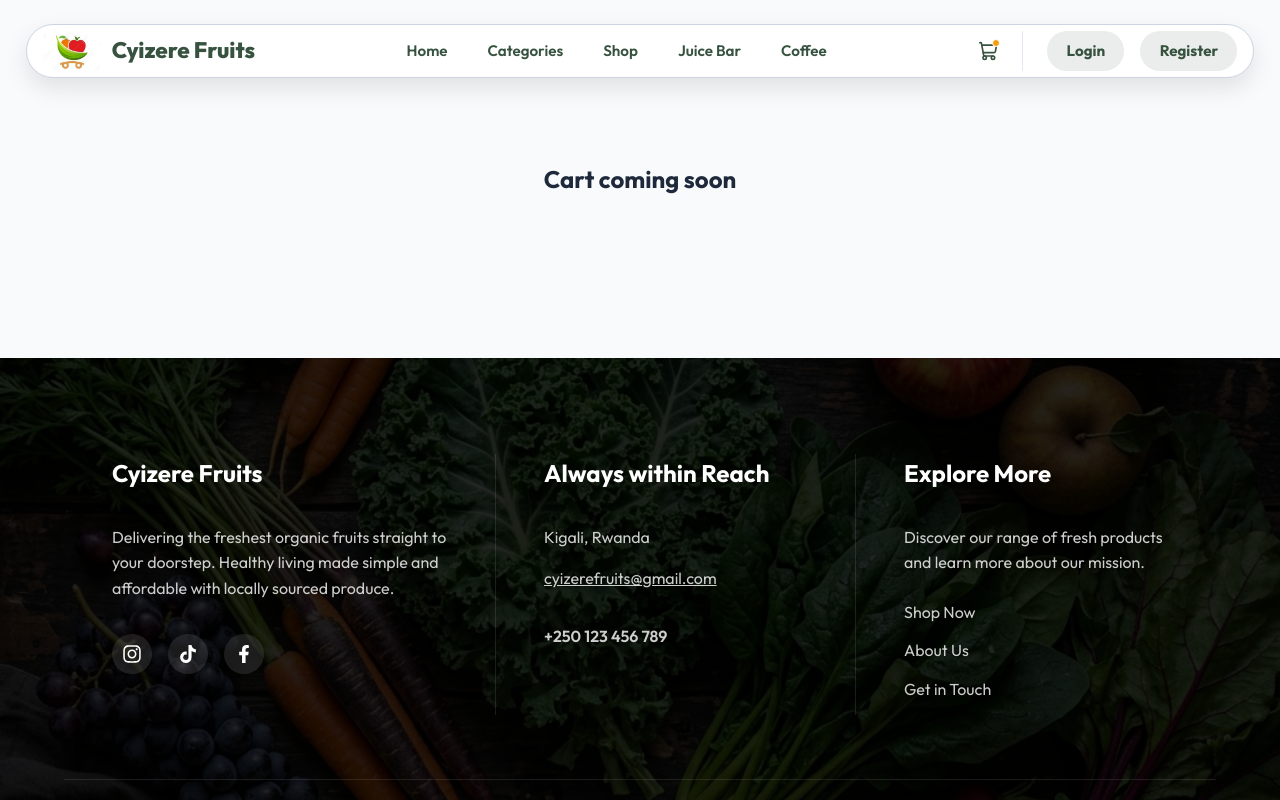
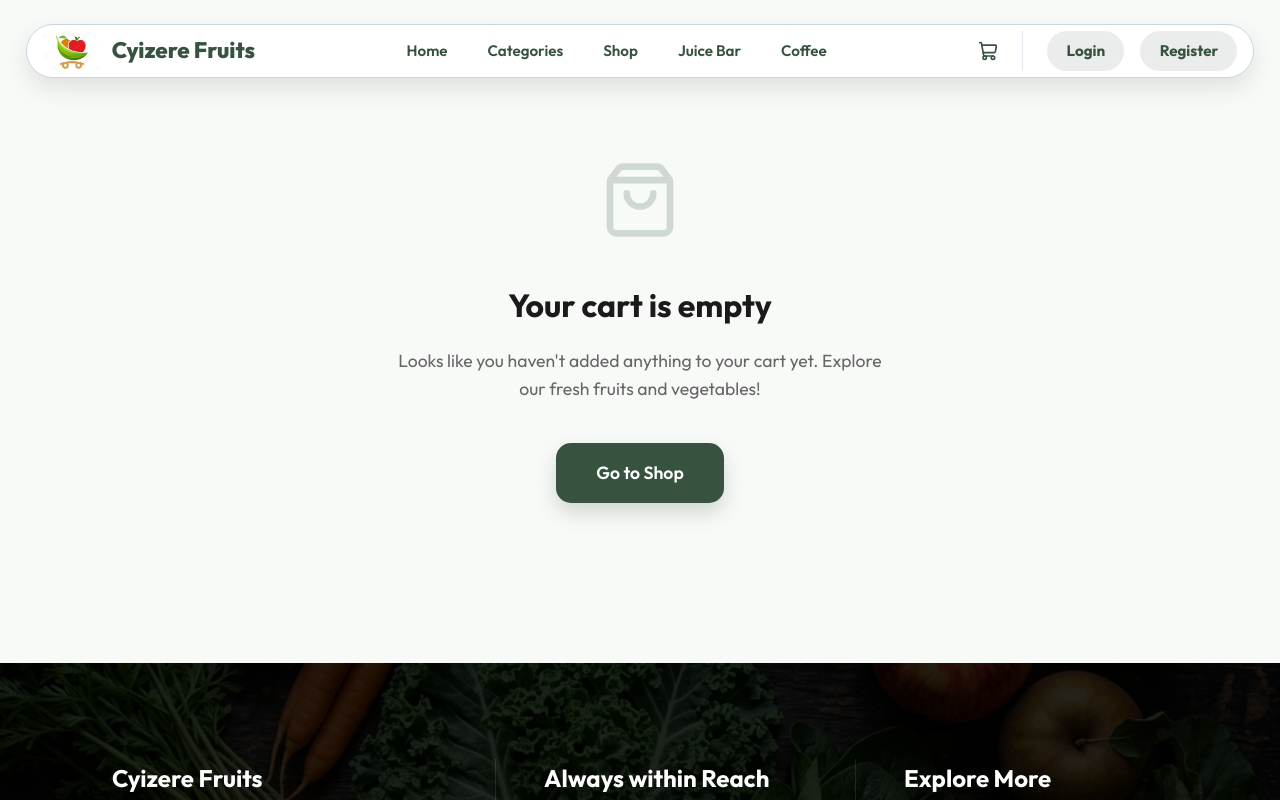
Before and after one commit to NtSasha/cyizere-fruits, a React (Vite) app in the folder frontend/: page /cart in a window 1280 px wide. Shown: the top 800 px of the page. Built offline with nearby package versions, Linux system fonts and the light colour scheme.

Commit message:
Update core application structure: routing, navigation, state management, and shop page

```diff
--- a/frontend/src/App.jsx
+++ b/frontend/src/App.jsx
@@ -6,6 +6,9 @@ import Home from './pages/Home';
 import Categories from './pages/Categories';
 import Shop from './pages/Shop';
 import JuiceBuilder from './pages/JuiceBuilder';
+import CoffeeBuilder from './pages/CoffeeBuilder';
+import Cart from './pages/Cart';
+import Checkout from './pages/Checkout';
 import Login from './components/Login';
 import Register from './components/Register';
 
@@ -21,11 +24,13 @@ function App() {
         <Route path="/categories" element={<Categories />} />
         <Route path="/shop" element={<Shop />} />
         <Route path="/juice-bar" element={<JuiceBuilder />} />
+        <Route path="/coffee-bar" element={<CoffeeBuilder />} />
+        <Route path="/cart" element={<Cart />} />
+        <Route path="/checkout" element={<Checkout />} />
+
         {/* Placeholder routes for future */}
         <Route path="/login" element={<div style={{minHeight: '80vh', display: 'flex', alignItems: 'center', justifyContent: 'center', textAlign: 'center'}}><h2>Login coming soon</h2></div>} />
         <Route path="/register" element={<div style={{minHeight: '80vh', display: 'flex', alignItems: 'center', justifyContent: 'center', textAlign: 'center'}}><h2>Register coming soon</h2></div>} />
-        <Route path="/cart" element={<div style={{padding: '10rem 5%', textAlign: 'center'}}><h2>Cart coming soon</h2></div>} />
-        <Route path="/coffee" element={<div style={{padding: '10rem 5%', textAlign: 'center'}}><h2>Coffee coming soon</h2></div>} />
       </Routes>
       <Footer />
 
--- a/frontend/src/components/Navbar.css
+++ b/frontend/src/components/Navbar.css
@@ -134,15 +134,21 @@
   transform: translateY(-2px);
 }
 
-.cart-dot {
+.cart-count-badge {
   position: absolute;
-  top: -2px;
-  right: -2px;
-  width: 8px;
-  height: 8px;
-  background-color: var(--secondary);
+  top: -8px;
+  right: -8px;
+  background: #2e7d32;
+  color: white;
+  font-size: 0.7rem;
+  font-weight: 800;
+  width: 18px;
+  height: 18px;
+  display: flex;
+  align-items: center;
+  justify-content: center;
   border-radius: 50%;
-  border: 1.5px solid white;
+  border: 2px solid white;
 }
 
 .auth-buttons {
--- a/frontend/src/components/Navbar.jsx
+++ b/frontend/src/components/Navbar.jsx
@@ -1,11 +1,13 @@
 import React, { useState, useEffect } from 'react';
 import { Link, useLocation, useNavigate } from 'react-router-dom';
 import { Search, ShoppingCart, Leaf } from 'lucide-react';
+import { useCart } from '../context/CartContext';
 import './Navbar.css';
 
 const Navbar = ({ onLoginClick, onRegisterClick }) => {
   const location = useLocation();
   const navigate = useNavigate();
+  const { cartCount } = useCart();
   const currentPath = location.pathname;
   const [activeAnchor, setActiveAnchor] = useState('');
 
@@ -21,7 +23,7 @@ const Navbar = ({ onLoginClick, onRegisterClick }) => {
     { name: 'Categories', path: '/categories' },
     { name: 'Shop', path: '/shop' },
     { name: 'Juice Bar', path: '/juice-bar' },
-    { name: 'Coffee', path: '/coffee' }
+    { name: 'Coffee', path: '/coffee-bar' }
   ];
 
   const handleNavClick = (e, path) => {
@@ -74,7 +76,7 @@ const Navbar = ({ onLoginClick, onRegisterClick }) => {
 
           <Link to="/cart" className="action-icon">
             <ShoppingCart size={20} />
-            <span className="cart-dot"></span>
+            {cartCount > 0 && <span className="cart-count-badge">{cartCount}</span>}
           </Link>
 
           <div className="auth-buttons">
--- /dev/null
+++ b/frontend/src/context/CartContext.jsx
@@ -0,0 +1,70 @@
+import React, { createContext, useContext, useState, useEffect } from 'react';
+
+const CartContext = createContext();
+
+export const useCart = () => {
+  const context = useContext(CartContext);
+  if (!context) {
+    throw new Error('useCart must be used within a CartProvider');
+  }
+  return context;
+};
+
+export const CartProvider = ({ children }) => {
+  const [cartItems, setCartItems] = useState(() => {
+    const savedCart = localStorage.getItem('cyizere_cart');
+    return savedCart ? JSON.parse(savedCart) : [];
+  });
+
+  useEffect(() => {
+    localStorage.setItem('cyizere_cart', JSON.stringify(cartItems));
+  }, [cartItems]);
+
+  const addToCart = (product) => {
+    setCartItems((prevItems) => {
+      const existingItem = prevItems.find((item) => item.id === product.id);
+      if (existingItem) {
+        return prevItems.map((item) =>
+          item.id === product.id ? { ...item, quantity: item.quantity + 1 } : item
+        );
+      }
+      return [...prevItems, { ...product, quantity: 1 }];
+    });
+  };
+
+  const removeFromCart = (productId) => {
+    setCartItems((prevItems) => prevItems.filter((item) => item.id !== productId));
+  };
+
+  const updateQuantity = (productId, quantity) => {
+    if (quantity < 1) return;
+    setCartItems((prevItems) =>
+      prevItems.map((item) =>
+        item.id === productId ? { ...item, quantity } : item
+      )
+    );
+  };
+
+  const clearCart = () => {
+    setCartItems([]);
+  };
+
+  const cartTotal = cartItems.reduce((total, item) => total + item.price * item.quantity, 0);
+  const cartCount = cartItems.reduce((count, item) => count + item.quantity, 0);
+
+  return (
+    <CartContext.Provider
+      value={{
+        cartItems,
+        addToCart,
+        removeFromCart,
+        updateQuantity,
+        clearCart,
+        cartTotal,
+        cartCount,
+      }}
+    >
+      {children}
+    </CartContext.Provider>
+  );
+};
--- a/frontend/src/main.jsx
+++ b/frontend/src/main.jsx
@@ -3,11 +3,14 @@ import ReactDOM from 'react-dom/client'
 import App from './App.jsx'
 import './index.css'
 import { BrowserRouter } from 'react-router-dom'
+import { CartProvider } from './context/CartContext'
 
 ReactDOM.createRoot(document.getElementById('root')).render(
   <React.StrictMode>
     <BrowserRouter>
-      <App />
+      <CartProvider>
+        <App />
+      </CartProvider>
     </BrowserRouter>
   </React.StrictMode>,
 )
--- a/frontend/src/pages/Shop.jsx
+++ b/frontend/src/pages/Shop.jsx
@@ -1,6 +1,7 @@
 import React, { useState, useEffect } from 'react';
 import { useLocation } from 'react-router-dom';
 import { Search, ShoppingCart, Filter, X, ChevronDown, LayoutGrid, List } from 'lucide-react';
+import { useCart } from '../context/CartContext';
 import './Shop.css';
 
 const ProductCard = ({ product, onAddToCart }) => {
@@ -58,6 +59,7 @@ const Shop = () => {
   const [searchQuery, setSearchQuery] = useState('');
   const [selectedCategory, setSelectedCategory] = useState('all');
   const [viewMode, setViewMode] = useState('grid');
+  const { addToCart } = useCart();
 
   // Sync category from URL if present
   useEffect(() => {
@@ -245,7 +247,7 @@ const Shop = () => {
   });
 
   const handleAddToCart = (product) => {
-    console.log(`Added to cart: ${product.name}`);
+    addToCart(product);
   };
 
   return (
```
